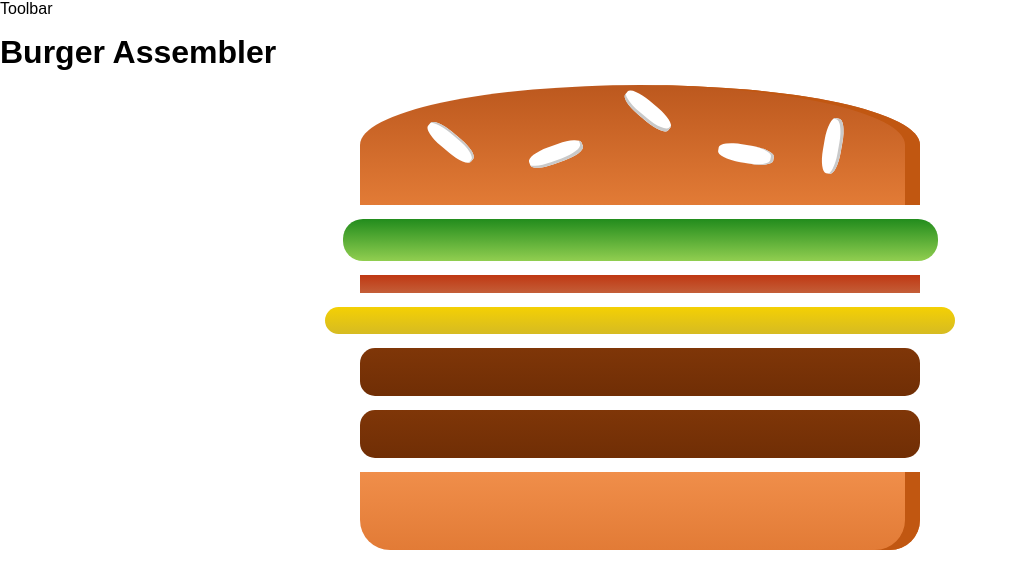
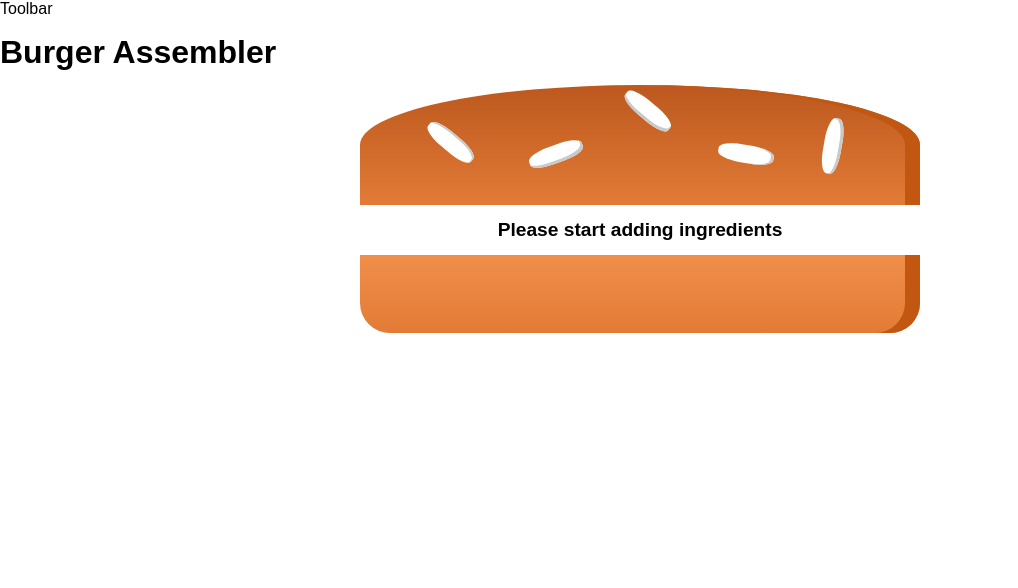
Before and after one commit to Rzublin/burger-assembler, a React (Create React App) app: page / in a window 1280 px wide. Shown: the top 588 px of the page, without its empty margins (0-1018 px from the left). Built offline with nearby package versions, Linux system fonts and the light colour scheme; a web font is replaced by a local one.

Commit message:
feat: add ingredients check

```diff
--- a/src/components/Burger/Burger.js
+++ b/src/components/Burger/Burger.js
@@ -4,14 +4,23 @@ import BurgerIngredient from "./BurgerIngredient/BurgerIngredient";
 import PropTypes from "prop-types";
 
 function Burger({ ingredients }) {
+  const noIngredients = ingredients.reduce(
+    (total, el) => total + el.quantity,
+    0
+  );
+
   return (
     <div className={styles.burger}>
       <BurgerIngredient type="bread-top" />
-      {ingredients.map(({ quantity, type }) => {
-        return [...Array(quantity)].map((_, i) => (
-          <BurgerIngredient type={type} key={type + i} />
-        ));
-      })}
+      {noIngredients > 0 ? (
+        ingredients.map(({ quantity, type }) => {
+          return [...Array(quantity)].map((_, i) => (
+            <BurgerIngredient type={type} key={type + i} />
+          ));
+        })
+      ) : (
+        <p>Please start adding ingredients</p>
+      )}
 
       <BurgerIngredient type="bread-bottom" />
     </div>
--- a/src/containers/BurgerBuilder/BurgerBuilder.js
+++ b/src/containers/BurgerBuilder/BurgerBuilder.js
@@ -5,19 +5,19 @@ function BurgerBuilder() {
   const [ingredients, setIngredients] = useState([
     {
       type: "salad",
-      quantity: 1,
+      quantity: 0,
     },
     {
       type: "bacon",
-      quantity: 1,
+      quantity: 0,
     },
     {
       type: "cheese",
-      quantity: 1,
+      quantity: 0,
     },
     {
       type: "meat",
-      quantity: 2,
+      quantity: 0,
     },
   ]);
   return (
```
